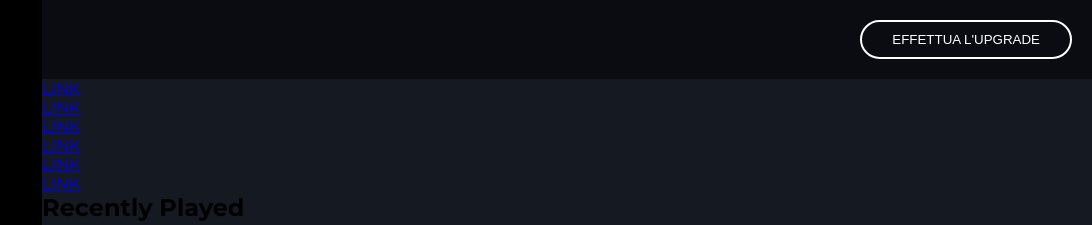
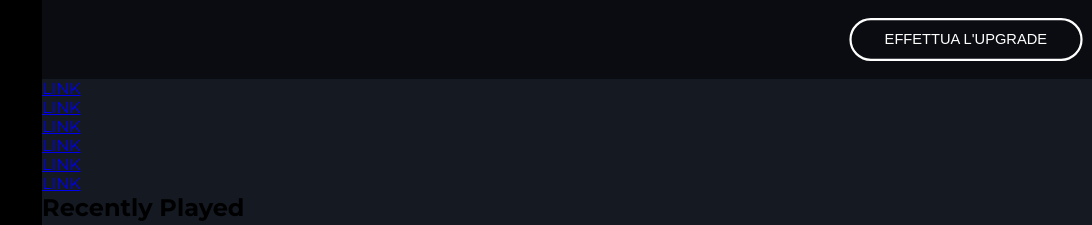
Before and after one commit to MarcoCocco/html-css-spotifyweb, a plain HTML site: page index.html in a window 1280 px wide. In both pictures the pointer is over the button "EFFETTUA L'UPGRADE". Shown: the top 225 px of the page, 188-1280 px from the left. Drawn offline with Linux system fonts and the light colour scheme.

Commit message:
feat: aggiunto l'hover al bottone upgrade

```diff
--- a/css/style.css
+++ b/css/style.css
@@ -199,6 +199,13 @@ header .button-container {
     border-radius: 50px;
     background-color: transparent;
     color: white;
+    transition: transform .3s;
+
+}
+
+#upgrade-button:hover {
+    transform: scale(1.1);
+    cursor: pointer;
 }
 
 
```
